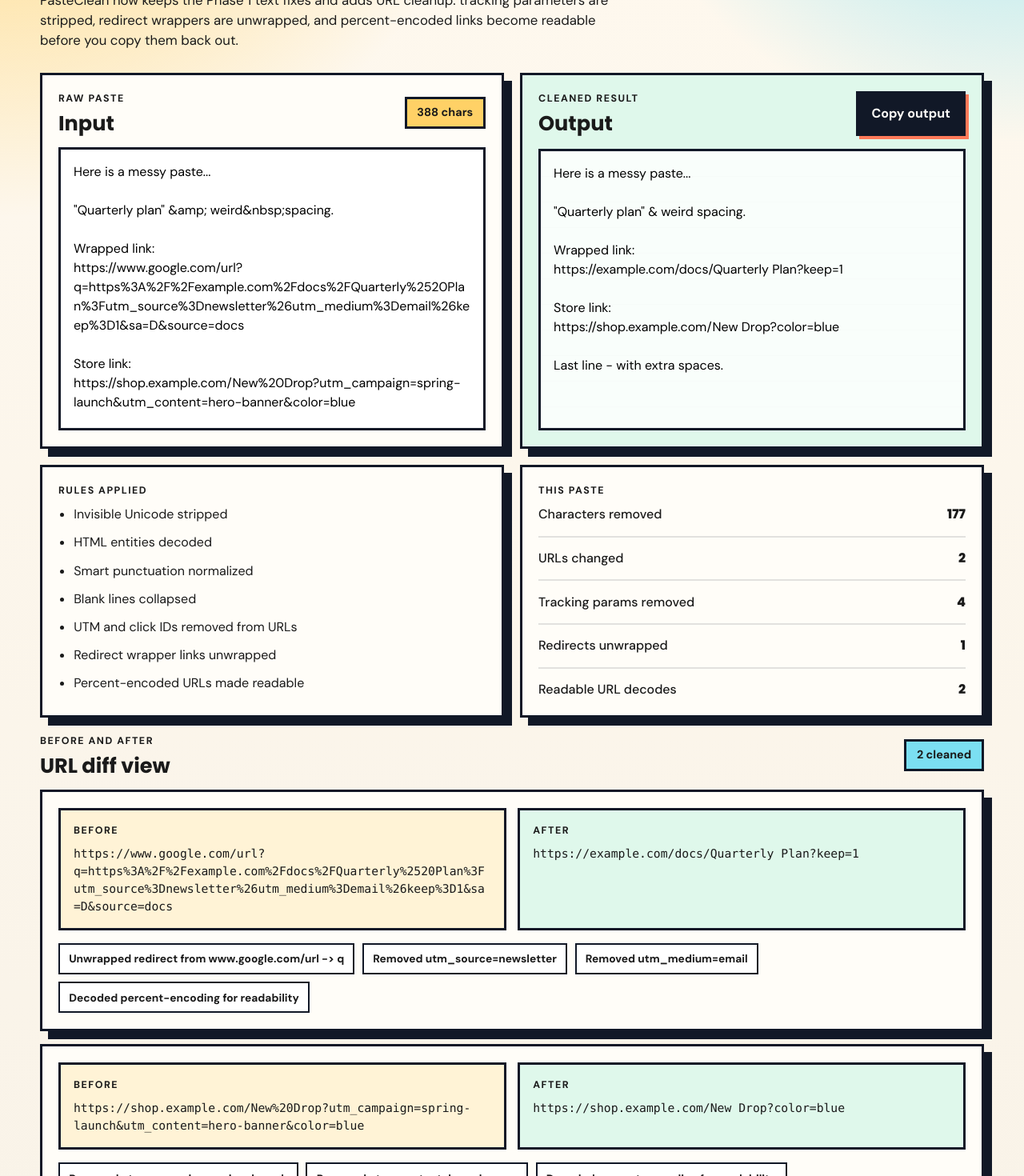
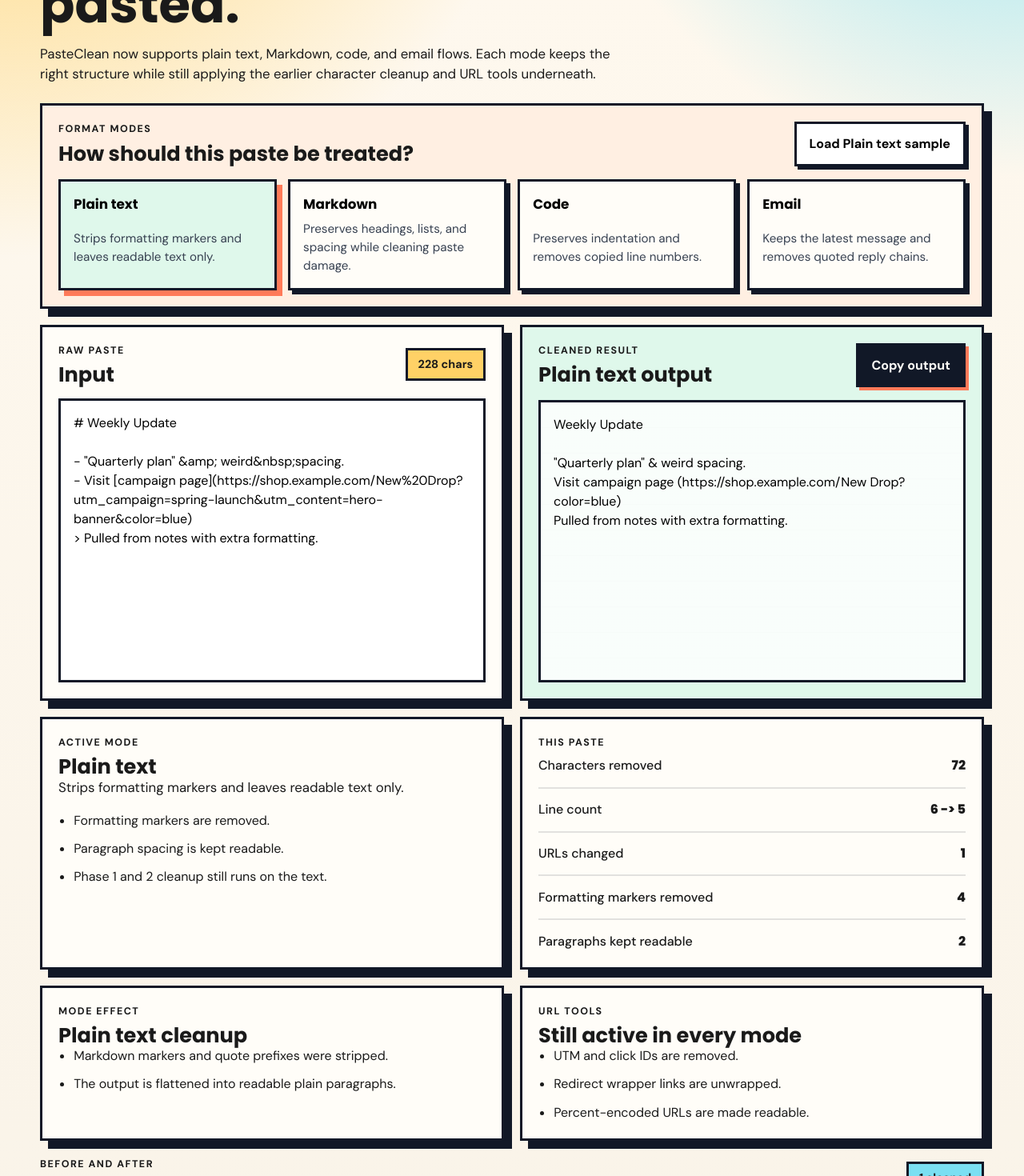
Before and after one commit to Joshuasoco/PasteClean, a React (Vite) app: page / in a window 1280 px wide. Shown: the part 380-1850 px from the top of the page at 80% size. Built offline with nearby package versions, Linux system fonts and the light colour scheme; the HTML template or start-up script is replaced by a standard one.

Commit message:
feat: phase 3

```diff
--- a/index.html
+++ b/index.html
@@ -5,7 +5,7 @@
     <meta name="viewport" content="width=device-width, initial-scale=1.0" />
     <meta
       name="description"
-      content="Paste messy text and links, then remove tracking params, decode redirects, and copy back a cleaner result in your browser."
+      content="Paste messy text, Markdown, code, or email threads, then clean the formatting and simplify links right in your browser."
     />
     <title>PasteClean</title>
   </head>
--- a/src/App.jsx
+++ b/src/App.jsx
@@ -1,24 +1,18 @@
-import { useEffect, useMemo, useState, useDeferredValue } from 'react'
+import { startTransition, useDeferredValue, useEffect, useMemo, useState } from 'react'
 import { cleanText } from './features/cleaner/cleanText'
+import { getModeDefinition, getModes } from './features/cleaner/modes'
 
-const SAMPLE_TEXT = `Here is a messy paste...\u200B
-
-"Quarterly plan" &amp; weird&nbsp;spacing.
-
-Wrapped link:
-https://www.google.com/url?q=https%3A%2F%2Fexample.com%2Fdocs%2FQuarterly%2520Plan%3Futm_source%3Dnewsletter%26utm_medium%3Demail%26keep%3D1&sa=D&source=docs
-
-Store link:
-https://shop.example.com/New%20Drop?utm_campaign=spring-launch&utm_content=hero-banner&color=blue
-
-Last line \u2014 with extra spaces.   `
+const MODE_OPTIONS = getModes()
+const DEFAULT_MODE = 'plain'
 
 function App() {
-  const [input, setInput] = useState(SAMPLE_TEXT)
+  const [mode, setMode] = useState(DEFAULT_MODE)
+  const [input, setInput] = useState(() => getModeDefinition(DEFAULT_MODE).sample)
   const [copyState, setCopyState] = useState('idle')
   const deferredInput = useDeferredValue(input)
+  const deferredMode = useDeferredValue(mode)
 
-  const result = useMemo(() => cleanText(deferredInput), [deferredInput])
+  const result = useMemo(() => cleanText(deferredInput, deferredMode), [deferredInput, deferredMode])
 
   useEffect(() => {
     if (copyState !== 'copied') {
@@ -31,6 +25,22 @@ function App() {
 
     return () => window.clearTimeout(timeoutId)
   }, [copyState])
+
+  function handleModeChange(nextMode) {
+    startTransition(() => {
+      setMode(nextMode)
+      setCopyState('idle')
+    })
+  }
+
+  function handleLoadSample() {
+    const sample = getModeDefinition(mode).sample
+
+    startTransition(() => {
+      setInput(sample)
+      setCopyState('idle')
+    })
+  }
 
   async function handleCopy() {
     if (!result.cleanedText) {
@@ -48,13 +58,39 @@ function App() {
   return (
     <main className="shell">
       <section className="hero">
-        <p className="eyebrow">Phase 2 - URL and Link Tools</p>
-        <h1>Clean paste junk and rescue links in one pass.</h1>
+        <p className="eyebrow">Phase 3 - Format Modes</p>
+        <h1>Choose the cleanup mode that matches what you pasted.</h1>
         <p className="lede">
-          PasteClean now keeps the Phase 1 text fixes and adds URL cleanup:
-          tracking parameters are stripped, redirect wrappers are unwrapped, and
-          percent-encoded links become readable before you copy them back out.
+          PasteClean now supports plain text, Markdown, code, and email flows.
+          Each mode keeps the right structure while still applying the earlier
+          character cleanup and URL tools underneath.
         </p>
+      </section>
+
+      <section className="modeSection">
+        <div className="modeHeader">
+          <div>
+            <p className="panelLabel">Format modes</p>
+            <h2>How should this paste be treated?</h2>
+          </div>
+          <button type="button" className="secondaryButton" onClick={handleLoadSample}>
+            Load {getModeDefinition(mode).label} sample
+          </button>
+        </div>
+
+        <div className="modeGrid">
+          {MODE_OPTIONS.map((option) => (
+            <button
+              key={option.id}
+              type="button"
+              className={`modeButton ${option.id === mode ? 'modeButtonActive' : ''}`}
+              onClick={() => handleModeChange(option.id)}
+            >
+              <span className="modeButtonTitle">{option.label}</span>
+              <span className="modeButtonDescription">{option.description}</span>
+            </button>
+          ))}
+        </div>
       </section>
 
       <section className="workspace">
@@ -70,8 +106,11 @@ function App() {
           <textarea
             className="editor"
             value={input}
-            onChange={(event) => setInput(event.target.value)}
-            placeholder="Paste text, URLs, newsletter links, or redirect wrappers..."
+            onChange={(event) => {
+              setInput(event.target.value)
+              setCopyState('idle')
+            }}
+            placeholder="Paste plain text, Markdown, code, or an email thread..."
             spellCheck={false}
           />
         </article>
@@ -80,7 +119,7 @@ function App() {
           <div className="panelHeader">
             <div>
               <p className="panelLabel">Cleaned result</p>
-              <h2>Output</h2>
+              <h2>{result.modeLabel} output</h2>
             </div>
 
             <button
@@ -108,15 +147,13 @@ function App() {
 
       <section className="insights">
         <article className="infoCard">
-          <p className="panelLabel">Rules applied</p>
+          <p className="panelLabel">Active mode</p>
+          <h2>{result.modeLabel}</h2>
+          <p className="cardText">{result.modeDescription}</p>
           <ul className="ruleList">
-            <li>Invisible Unicode stripped</li>
-            <li>HTML entities decoded</li>
-            <li>Smart punctuation normalized</li>
-            <li>Blank lines collapsed</li>
-            <li>UTM and click IDs removed from URLs</li>
-            <li>Redirect wrapper links unwrapped</li>
-            <li>Percent-encoded URLs made readable</li>
+            {result.modeRules.map((rule) => (
+              <li key={rule}>{rule}</li>
+            ))}
           </ul>
         </article>
 
@@ -128,22 +165,44 @@ function App() {
               <dd>{result.removedCharacters}</dd>
             </div>
             <div>
+              <dt>Line count</dt>
+              <dd>
+                {result.lineCountBefore} {'->'} {result.lineCountAfter}
+              </dd>
+            </div>
+            <div>
               <dt>URLs changed</dt>
               <dd>{result.urlSummary.urlsChanged}</dd>
             </div>
-            <div>
-              <dt>Tracking params removed</dt>
-              <dd>{result.urlSummary.trackingParamsRemoved}</dd>
-            </div>
-            <div>
-              <dt>Redirects unwrapped</dt>
-              <dd>{result.urlSummary.redirectsUnwrapped}</dd>
-            </div>
-            <div>
-              <dt>Readable URL decodes</dt>
-              <dd>{result.urlSummary.urlsDecoded}</dd>
-            </div>
+            {result.modeSummary.stats.map((stat) => (
+              <div key={stat.label}>
+                <dt>{stat.label}</dt>
+                <dd>{stat.value}</dd>
+              </div>
+            ))}
           </dl>
+        </article>
+      </section>
+
+      <section className="insights insightsSecondary">
+        <article className="infoCard">
+          <p className="panelLabel">Mode effect</p>
+          <h2>{result.modeSummary.title}</h2>
+          <ul className="highlightList">
+            {result.modeSummary.highlights.map((highlight) => (
+              <li key={highlight}>{highlight}</li>
+            ))}
+          </ul>
+        </article>
+
+        <article className="infoCard">
+          <p className="panelLabel">URL tools</p>
+          <h2>Still active in every mode</h2>
+          <ul className="ruleList">
+            <li>UTM and click IDs are removed.</li>
+            <li>Redirect wrapper links are unwrapped.</li>
+            <li>Percent-encoded URLs are made readable.</li>
+          </ul>
         </article>
       </section>
 
@@ -162,8 +221,8 @@ function App() {
 
         {result.urlChanges.length === 0 ? (
           <article className="diffEmpty">
-            No wrapped or tracked URLs detected yet. Paste a newsletter, search
-            result, or redirect link to see the cleanup diff here.
+            This paste did not trigger the URL tools. The selected format mode
+            still cleaned the content and preserved the right structure.
           </article>
         ) : (
           <div className="diffGrid">
--- a/src/index.css
+++ b/src/index.css
@@ -51,7 +51,7 @@ code {
 
 .hero {
   max-width: 760px;
-  margin-bottom: 1.75rem;
+  margin-bottom: 1.5rem;
 }
 
 .eyebrow,
@@ -80,25 +80,24 @@ h2 {
 
 h1 {
   font-size: clamp(2.4rem, 5vw, 4.7rem);
-  max-width: 13ch;
+  max-width: 12ch;
 }
 
 h2 {
   font-size: 1.6rem;
 }
 
+.lede,
+.cardText {
+  font-size: 1.05rem;
+}
+
 .lede {
   margin: 1rem 0 0;
   max-width: 64ch;
-  font-size: 1.05rem;
 }
 
-.workspace {
-  display: grid;
-  grid-template-columns: repeat(2, minmax(0, 1fr));
-  gap: 1.25rem;
-}
-
+.modeSection,
 .panel,
 .infoCard,
 .diffCard,
@@ -106,6 +105,95 @@ h2 {
   border: 3px solid #111827;
   background: #fffdf8;
   box-shadow: 10px 10px 0 #111827;
+}
+
+.modeSection,
+.infoCard,
+.diffCard,
+.diffEmpty {
+  padding: 1.25rem;
+}
+
+.modeSection {
+  margin-bottom: 1.25rem;
+  background: #ffefe2;
+}
+
+.modeHeader,
+.panelHeader,
+.diffHeader {
+  display: flex;
+  justify-content: space-between;
+  gap: 1rem;
+  align-items: flex-start;
+}
+
+.modeGrid,
+.workspace,
+.insights,
+.diffCols {
+  display: grid;
+}
+
+.modeGrid {
+  grid-template-columns: repeat(4, minmax(0, 1fr));
+  gap: 0.9rem;
+  margin-top: 1rem;
+}
+
+.modeButton {
+  border: 3px solid #111827;
+  background: #fffdf8;
+  padding: 1rem;
+  text-align: left;
+  display: grid;
+  gap: 0.45rem;
+  box-shadow: 5px 5px 0 #111827;
+  transition: transform 120ms ease, box-shadow 120ms ease, background 120ms ease;
+}
+
+.modeButton:hover {
+  transform: translate(-2px, -2px);
+  box-shadow: 7px 7px 0 #111827;
+}
+
+.modeButtonActive {
+  background: #dff8eb;
+  box-shadow: 7px 7px 0 #ff7a59;
+}
+
+.modeButtonTitle {
+  font-family: 'Poppins', sans-serif;
+  font-size: 1.05rem;
+  font-weight: 700;
+}
+
+.modeButtonDescription {
+  color: #374151;
+  font-size: 0.95rem;
+}
+
+.secondaryButton,
+.copyButton {
+  border: 3px solid #111827;
+  padding: 0.8rem 1rem;
+  font-weight: 700;
+  transition: transform 120ms ease, box-shadow 120ms ease;
+}
+
+.secondaryButton {
+  background: #ffffff;
+  box-shadow: 4px 4px 0 #111827;
+}
+
+.secondaryButton:hover {
+  transform: translate(-2px, -2px);
+  box-shadow: 6px 6px 0 #111827;
+}
+
+.workspace {
+  grid-template-columns: repeat(2, minmax(0, 1fr));
+  gap: 1.25rem;
 }
 
 .panel {
@@ -116,14 +204,6 @@ h2 {
 
 .panelAccent {
   background: #dff8eb;
-}
-
-.panelHeader,
-.diffHeader {
-  display: flex;
-  justify-content: space-between;
-  gap: 1rem;
-  align-items: flex-start;
 }
 
 .panelHeader {
@@ -178,13 +258,9 @@ h2 {
 }
 
 .copyButton {
-  border: 3px solid #111827;
   background: #111827;
   color: #fffdf8;
-  padding: 0.8rem 1rem;
-  font-weight: 700;
   box-shadow: 4px 4px 0 #ff7a59;
-  transition: transform 120ms ease, box-shadow 120ms ease;
 }
 
 .copyButton:hover:not(:disabled) {
@@ -199,24 +275,27 @@ h2 {
 }
 
 .insights {
-  display: grid;
   grid-template-columns: 1fr 1fr;
   gap: 1.25rem;
   margin-top: 1.25rem;
 }
 
-.infoCard,
-.diffCard,
-.diffEmpty {
-  padding: 1.25rem;
+.insightsSecondary {
+  margin-top: 1.25rem;
 }
 
 .ruleList,
+.highlightList,
 .stats {
   margin: 0;
 }
 
-.ruleList {
+.cardText {
+  margin: 0 0 1rem;
+}
+
+.ruleList,
+.highlightList {
   padding-left: 1.2rem;
   display: grid;
   gap: 0.7rem;
@@ -248,6 +327,7 @@ h2 {
   margin: 0;
   font-weight: 800;
   font-family: 'Poppins', sans-serif;
+  text-align: right;
 }
 
 .diffSection {
@@ -260,7 +340,6 @@ h2 {
 }
 
 .diffCols {
-  display: grid;
   grid-template-columns: repeat(2, minmax(0, 1fr));
   gap: 0.9rem;
 }
@@ -298,6 +377,12 @@ h2 {
   font-weight: 700;
 }
 
+@media (max-width: 980px) {
+  .modeGrid {
+    grid-template-columns: repeat(2, minmax(0, 1fr));
+  }
+}
+
 @media (max-width: 900px) {
   .workspace,
   .insights,
@@ -317,6 +402,7 @@ h2 {
     padding-bottom: 2rem;
   }
 
+  .modeSection,
   .panel,
   .infoCard,
   .diffCard,
@@ -325,14 +411,20 @@ h2 {
     box-shadow: 6px 6px 0 #111827;
   }
 
+  .modeHeader,
   .panelHeader,
   .diffHeader {
     flex-direction: column;
     align-items: stretch;
   }
 
+  .modeGrid {
+    grid-template-columns: 1fr;
+  }
+
   .pill,
-  .copyButton {
+  .copyButton,
+  .secondaryButton {
     align-self: flex-start;
   }
 
```
